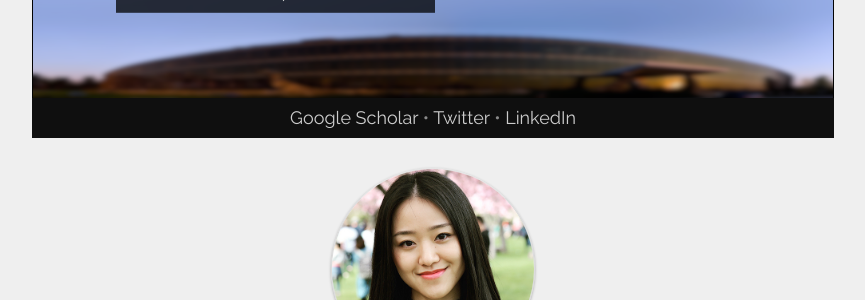
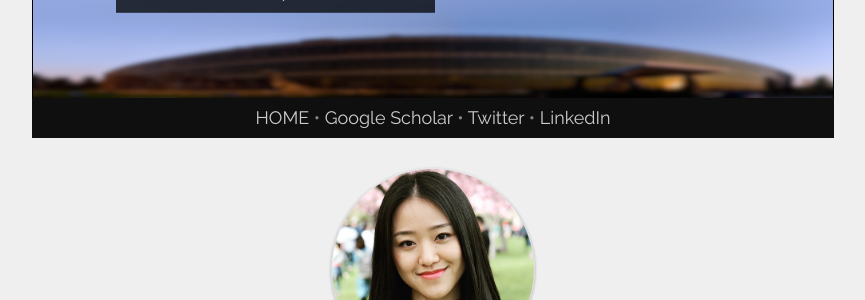
Before and after one commit to spacew/spacew.github.io, a Jekyll site: the page built from index.html, in a window 1280 px wide and 900 px high. Shown: the part 143-443 px from the top of the window, without its empty margins (207-1072 px from the left). Built offline with Jekyll 4.4.1, drawn with Linux system fonts in a browser that asks for light colours; the list of posts is cut into pages by our own code.

Commit message:
Update navbar.html

```diff
--- a/_includes/navbar.html
+++ b/_includes/navbar.html
@@ -1,4 +1,8 @@
 <nav>
+
+    <a href="https://www.spacewu.com">HOME</a>
+    <span class="separator">&bull;</span>
+
     {% if site.scholar %}
         <a href="https://scholar.google.com/citations?user={{ site.scholar }}">Google Scholar</a>
         <span class="separator">&bull;</span>
```
